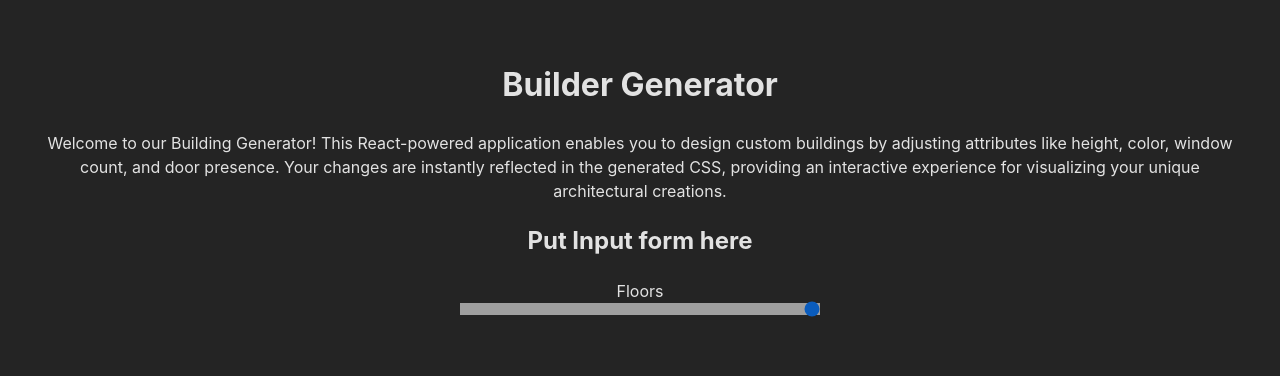
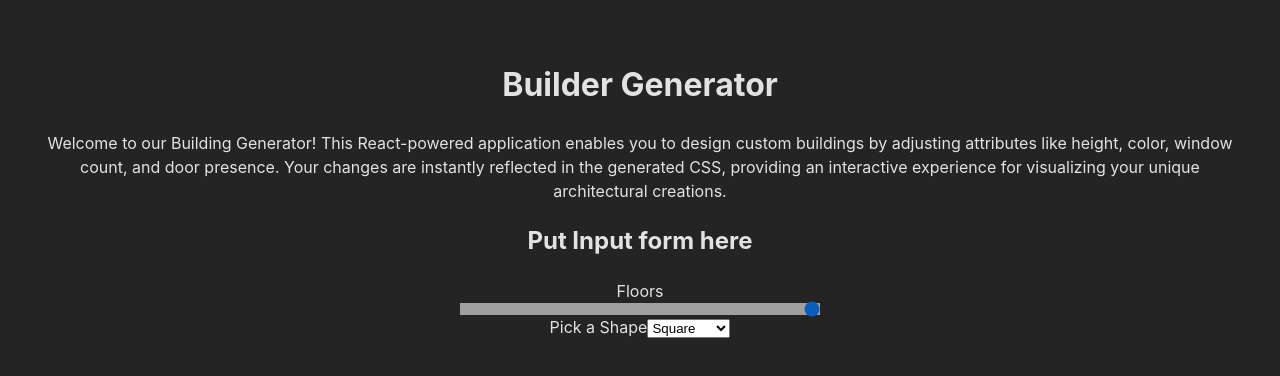
Before and after one commit to Lone2000/Building_Generator, a React (Vite) app: page / in a window 1280 px wide. Shown: the top 376 px of the page. Built offline with nearby package versions, Linux system fonts and the light colour scheme.

Commit message:
feat: Shape Picker Implementation

```diff
--- a/src/Components/InputForm.jsx
+++ b/src/Components/InputForm.jsx
@@ -4,9 +4,14 @@ import styles from "./InputForm.module.css";
 
 function InputForm() {
   const [floor, setFloor] = useState();
+  const [shape, setShape] = useState();
 
   const handleFloorChange = (e) => {
     setFloor(e.target.value);
+  };
+
+  const handleShapeChange = (e) => {
+    setShape(e.target.value);
   };
 
   return (
@@ -24,6 +29,13 @@ function InputForm() {
             onChange={handleFloorChange}
           />
         </div>
+        <div className={styles.shapepicker}>
+          <label htmlFor="shape">Pick a Shape</label>
+          <select name="shape" id="shapepicker" onChange={handleShapeChange}>
+            <option value="square">Square</option>
+            <option value="square">Rectangle</option>
+          </select>
+        </div>
       </form>
     </>
   );
```
